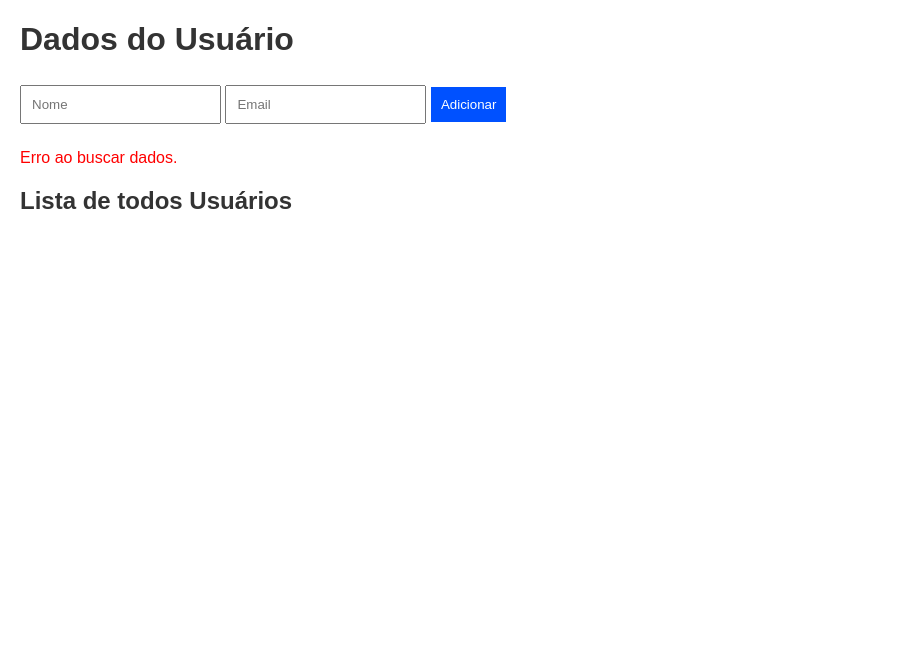
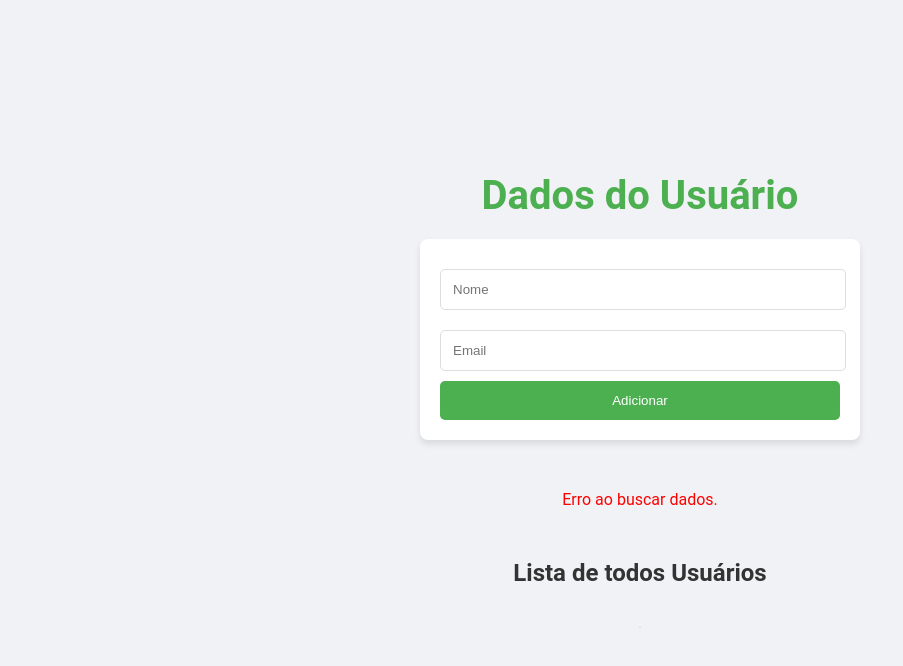
Before and after one commit to Thomas0601/07, a plain HTML site: page public/index.html in a window 1280 px wide. Shown: the whole page, without its empty margins (0-903 px from the left). Drawn offline with Linux system fonts and the light colour scheme; no server answers.

Commit message:
alteração no css

```diff
--- a/public/index.html
+++ b/public/index.html
@@ -4,7 +4,121 @@
   <meta charset="UTF-8">
   <meta name="viewport" content="width=device-width, initial-scale=1.0">
   <title>Home</title>
-  <link rel="stylesheet" href="css/styles.css">
+  <style type="text/css">body {
+    font-family: 'Roboto', Arial, sans-serif;
+    margin: 0;
+    background-color: #f0f2f5;
+    color: #333;
+    display: flex;
+    flex-direction: column;
+    align-items: center;
+    justify-content: center;
+    min-height: 100vh;
+  }
+
+  #container {
+    width: 100vw;
+    height: 100vh;
+    background: url('../img/img.fundo.jpeg');
+    display: flex;
+    flex-direction: column;
+    align-items: center;
+    justify-content: center;
+    background-size: cover;
+  }
+
+  h1 {
+    font-size: 2.5em;
+    font-weight: 700;
+    color: #4CAF50;
+    margin: 20px 0;
+  }
+
+  form {
+    margin-bottom: 20px;
+    padding: 20px;
+    border-radius: 8px;
+    max-width: 400px;
+    background-color: #ffffff;
+    box-shadow: 0 4px 6px rgba(0, 0, 0, 0.1);
+  }
+
+  input {
+    width: calc(100% - 20px);
+    padding: 12px;
+    margin: 10px 0;
+    border: 1px solid #ddd;
+    border-radius: 5px;
+    transition: border-color 0.3s, box-shadow 0.3s;
+  }
+
+  input:focus {
+    border-color: #4CAF50;
+    box-shadow: 0 0 5px rgba(0, 128, 0, 0.2);
+    outline: none;
+  }
+
+  button {
+    padding: 12px;
+    background-color: #4CAF50;
+    color: white;
+    border: none;
+    border-radius: 5px;
+    cursor: pointer;
+    width: 100%;
+    transition: background-color 0.3s, transform 0.1s;
+  }
+
+  button:hover {
+    background-color: #45a049;
+  }
+
+  button:active {
+    transform: scale(0.98);
+  }
+
+  ul {
+    list-style-type: none;
+    padding: 0;
+    color: #333;
+    max-width: 600px;
+    background-color: #ffffff;
+    border: 1px solid #ddd;
+    border-radius: 8px;
+    box-shadow: 0 4px 6px rgba(0, 0, 0, 0.1);
+    margin: 20px 0;
+  }
+
+  li {
+    padding: 15px;
+    border-bottom: 1px solid #ddd;
+  }
+
+  li:last-child {
+    border-bottom: none;
+  }
+
+  #mensagem {
+    text-align: center;
+    padding: 10px;
+    max-width: 400px;
+    border-radius: 5px;
+    margin: 20px 0;
+    transition: opacity 0.3s;
+  }
+
+  #mensagem.success {
+    background-color: #d4edda;
+    color: #155724;
+    border: 1px solid #c3e6cb;
+  }
+
+  #mensagem.error {
+    background-color: #f8d7da;
+    color: #721c24;
+    border: 1px solid #f5c6cb;
+  }
+  </style>
 </head>
 <body>
   <h1>Dados do Usuário</h1>
```
